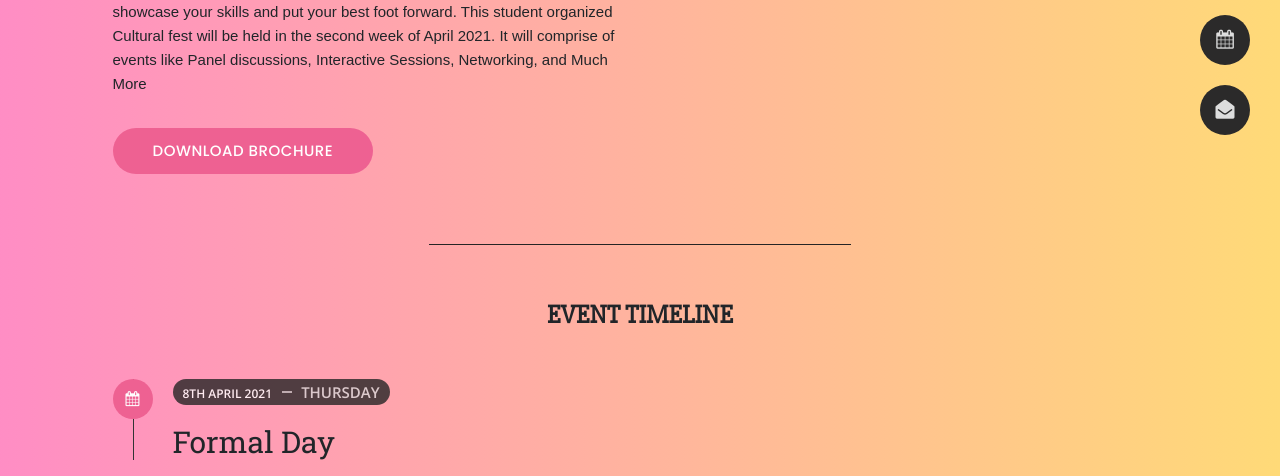
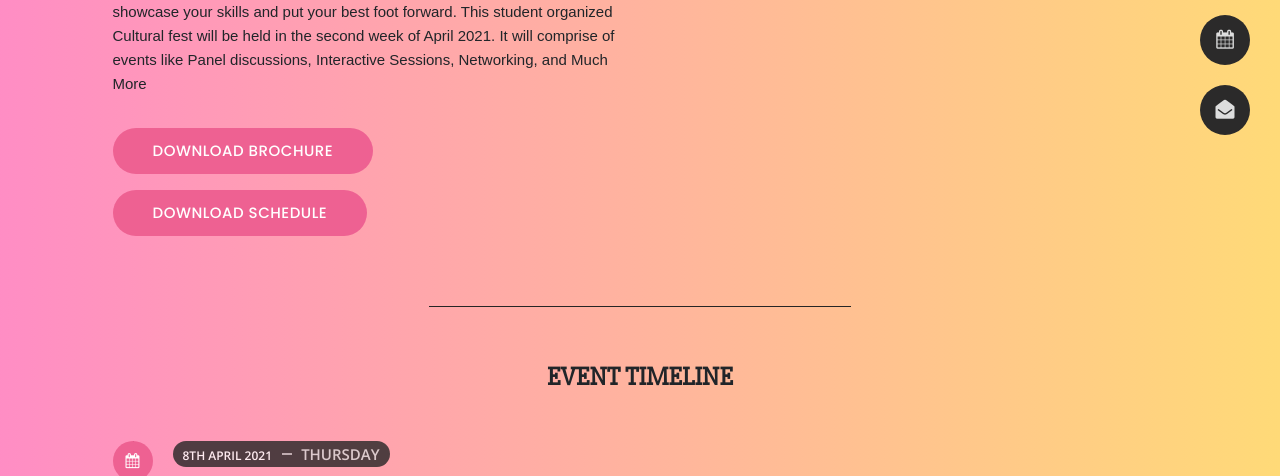
Before and after one commit to bsssabhisaran/Abhisaran, a Django app: page /about/ in a window 1280 px wide. Shown: the part 395-871 px from the top of the page. Run offline with Django 3.2, Linux system fonts and the light colour scheme; some libraries are stand-ins or nearby versions.

Commit message:
Added a Schedule option

```diff
--- a/event/templates/event/about.html
+++ b/event/templates/event/about.html
@@ -26,6 +26,9 @@
 
                     <div class="col-12 mt-3">
                         <a href="{% static 'AbhisaranBrochure.pdf' %}" download = "Abhisaran Brochure"  class="btn btn-download"> Download Brochure</a>
+                    </div>
+                    <div class="col-12 mt-3">
+                        <a href="{% static 'ABHISARAN_SCHEDULE.docx' %}" download = "Abhisaran Schedule"  class="btn btn-download"> Download Schedule</a>
                     </div>
                 </div>
             </div>
```
Also changed, not shown: 1 other file.
